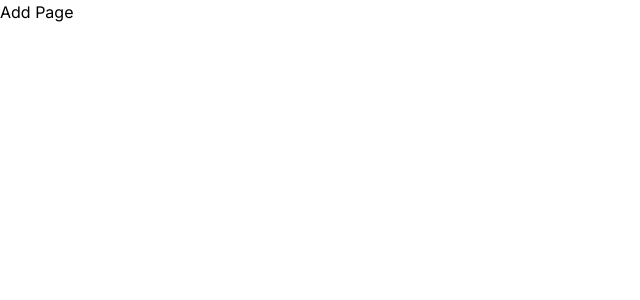
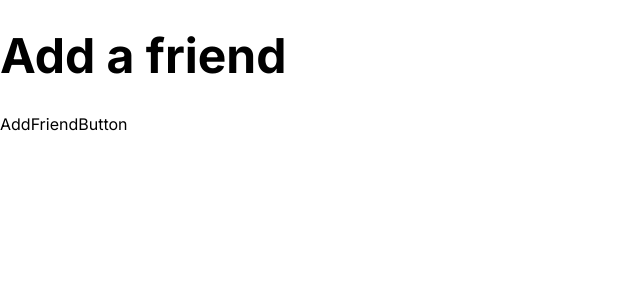
Before and after one commit to anoopraju31/realtime-chat-app, a Next.js app: page /dashboard/add in a window 1280 px wide. Shown: the top 300 px of the page, without its empty margins (0-640 px from the left). Built offline with nearby package versions, Linux system fonts and the light colour scheme.

Commit message:
Add Friend Button: initial

```diff
--- a/src/app/(dashboard)/dashboard/add/page.tsx
+++ b/src/app/(dashboard)/dashboard/add/page.tsx
@@ -1,7 +1,14 @@
+import { AddFriendButton } from '@/components'
 import { FC } from 'react'
 
 const AddPage: FC = () => {
-	return <div> Add Page </div>
+	return (
+		<main className='pt-8'>
+			<h1 className='font-bold text-5xl mb-8'> Add a friend </h1>
+
+			<AddFriendButton />
+		</main>
+	)
 }
 
 export default AddPage
--- /dev/null
+++ b/src/components/AddFriendButton.tsx
@@ -0,0 +1,9 @@
+import { FC } from 'react'
+
+interface AddFriendButtonProps {}
+
+const AddFriendButton: FC<AddFriendButtonProps> = () => {
+	return <div>AddFriendButton</div>
+}
+
+export default AddFriendButton
--- a/src/components/index.ts
+++ b/src/components/index.ts
@@ -1 +1,2 @@
 export { default as Providers } from './Providers'
+export { default as AddFriendButton } from './AddFriendButton'
```
